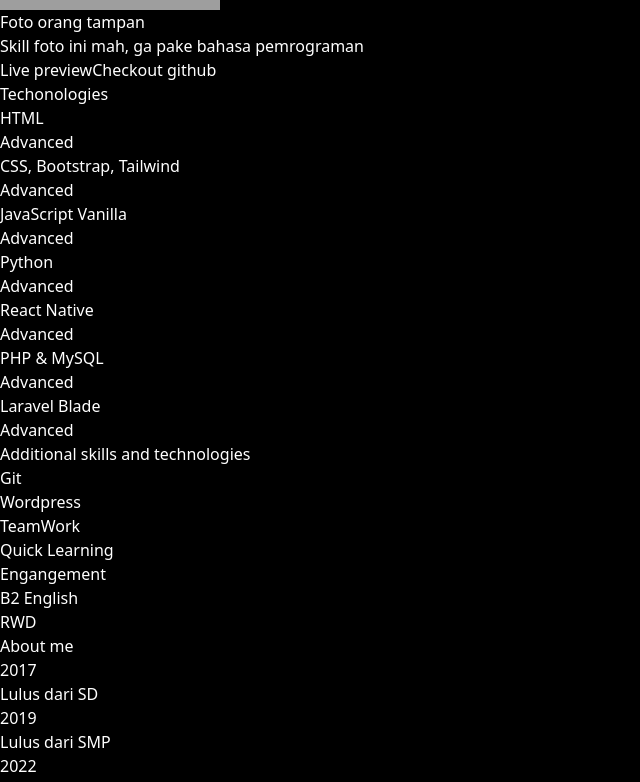
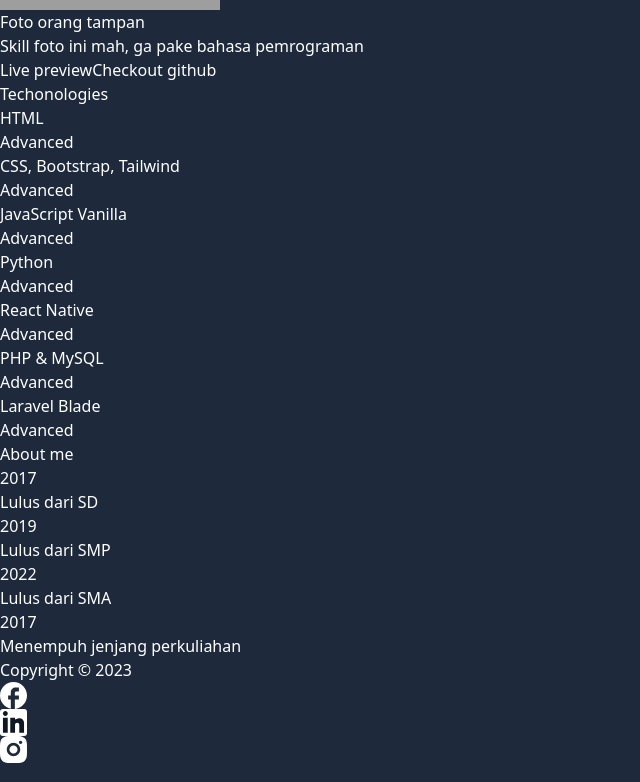
Before and after one commit to VictoryVicy/Victory-portofolio-ReactJS, a React (Vite) app: page / in a window 1280 px wide. Shown: the part 2000-2782 px from the top of the page, without its empty margins (0-640 px from the left). Built offline with nearby package versions, Linux system fonts and the light colour scheme; grey boxes are pictures that could not be loaded.

Commit message:
Bg color & link to media sosial

```diff
--- a/src/App.css
+++ b/src/App.css
@@ -1,5 +1,5 @@
 body {
-  background-color: #000;
+  background-color: #1e293b;
   color: #fff;
 }
 
--- a/src/App.jsx
+++ b/src/App.jsx
@@ -47,7 +47,7 @@ export default function App() {
                   </li>
                   <li>
                     <a
-                      className="hover:text-white cursor-pointer"
+                      className="hover:text-white cursor-pointer" href="https://github.com/VictoryVicy" target="blank"
                     >
                      My Github
                     </a>
@@ -62,7 +62,7 @@ export default function App() {
         <section>
           <div className="container m-auto px-4 pt-12 sm:py-32 flex flex-col sm:flex-row gap-16">
             <div>
-              <h1 className="font-bold text-4xl">Hello, I am Victory,</h1>
+              <h1 className="font-bold text-4xl text-white">Hello, I am Victory,</h1>
               <h1 className="font-bold text-4xl mt-1 gradient-text running-text">
                 fullstack developer.
               </h1>
@@ -233,53 +233,6 @@ export default function App() {
             </div>
           </div>
         </section>
-        {/* Additional skill section */}
-        <section>
-          <div className="container m-auto px-4 py-14">
-            <h2 className="text-2xl font-semibold">
-              Additional skills and technologies
-            </h2>
-            <div className="flex flex-col sm:flex-row gap-4 sm:gap-20 mt-12 w-[80%]">
-              <div>
-                <p className="font-bold before:w-4 before:h-4 before:bg-gradient-to-t before:from-blue-500 before:to-cyan-500 before:block before:rounded-full before:mt-1 before:-left-6 before:absolute relative left-5">
-                  Git
-                </p>
-              </div>
-              <div>
-                <p className="font-bold before:w-4 before:h-4 before:bg-gradient-to-t before:from-blue-500 before:to-cyan-500 before:block before:rounded-full before:mt-1 before:-left-6 before:absolute relative left-5">
-                  Wordpress
-                </p>
-              </div>
-              <div>
-                <p className="font-bold before:w-4 before:h-4 before:bg-gradient-to-t before:from-blue-500 before:to-cyan-500 before:block before:rounded-full before:mt-1 before:-left-6 before:absolute relative left-5">
-                  TeamWork
-                </p>
-              </div>
-              <div>
-                <p className="font-bold before:w-4 before:h-4 before:bg-gradient-to-t before:from-blue-500 before:to-cyan-500 before:block before:rounded-full before:mt-1 before:-left-6 before:absolute relative left-5">
-                  Quick Learning
-                </p>
-              </div>
-            </div>
-            <div className="flex flex-col sm:flex-row gap-4 sm:gap-20 mt-4 sm:mt-6 w-[80%]">
-              <div>
-                <p className="font-bold before:w-4 before:h-4 before:bg-gradient-to-t before:from-blue-500 before:to-cyan-500 before:block before:rounded-full before:mt-1 before:-left-6 before:absolute relative left-5">
-                  Engangement
-                </p>
-              </div>
-              <div>
-                <p className="font-bold before:w-4 before:h-4 before:bg-gradient-to-t before:from-blue-500 before:to-cyan-500 before:block before:rounded-full before:mt-1 before:-left-6 before:absolute relative left-5">
-                  B2 English
-                </p>
-              </div>
-              <div>
-                <p className="font-bold before:w-4 before:h-4 before:bg-gradient-to-t before:from-blue-500 before:to-cyan-500 before:block before:rounded-full before:mt-1 before:-left-6 before:absolute relative left-5">
-                  RWD
-                </p>
-              </div>
-            </div>
-          </div>
-        </section>
         <section className="py-8" id="about">
           <div className="container m-auto px-4">
             <h2 className="text-2xl font-semibold">About me</h2>
@@ -307,22 +260,22 @@ export default function App() {
       <footer>
         <div className="container m-auto flex justify-between px-4 py-6">
           <div>
-            <p className="text-gray-300 text-sm">Copyright @ 2023</p>
+            <p className="text-gray-300 text-sm">Copyright &copy; 2023</p>
           </div>
           <div>
             <ul className="flex gap-6">
               <li>
-                <a>
+                <a href="https://www.facebook.com/VictoryKuriakos">
                   <img src={Facebook} className="w-6" />
                 </a>
               </li>
               <li>
-                <a>
+                <a href="https://www.linkedin.com/in/victory-kuriakos-a-47280828a">
                   <img src={Linkedin} className="w-6" />
                 </a>
               </li>
               <li>
-                <a>
+                <a href="https://www.instagram.com/for_vicy">
                   <img src={Instagram} className="w-6" />
                 </a>
               </li>
```
